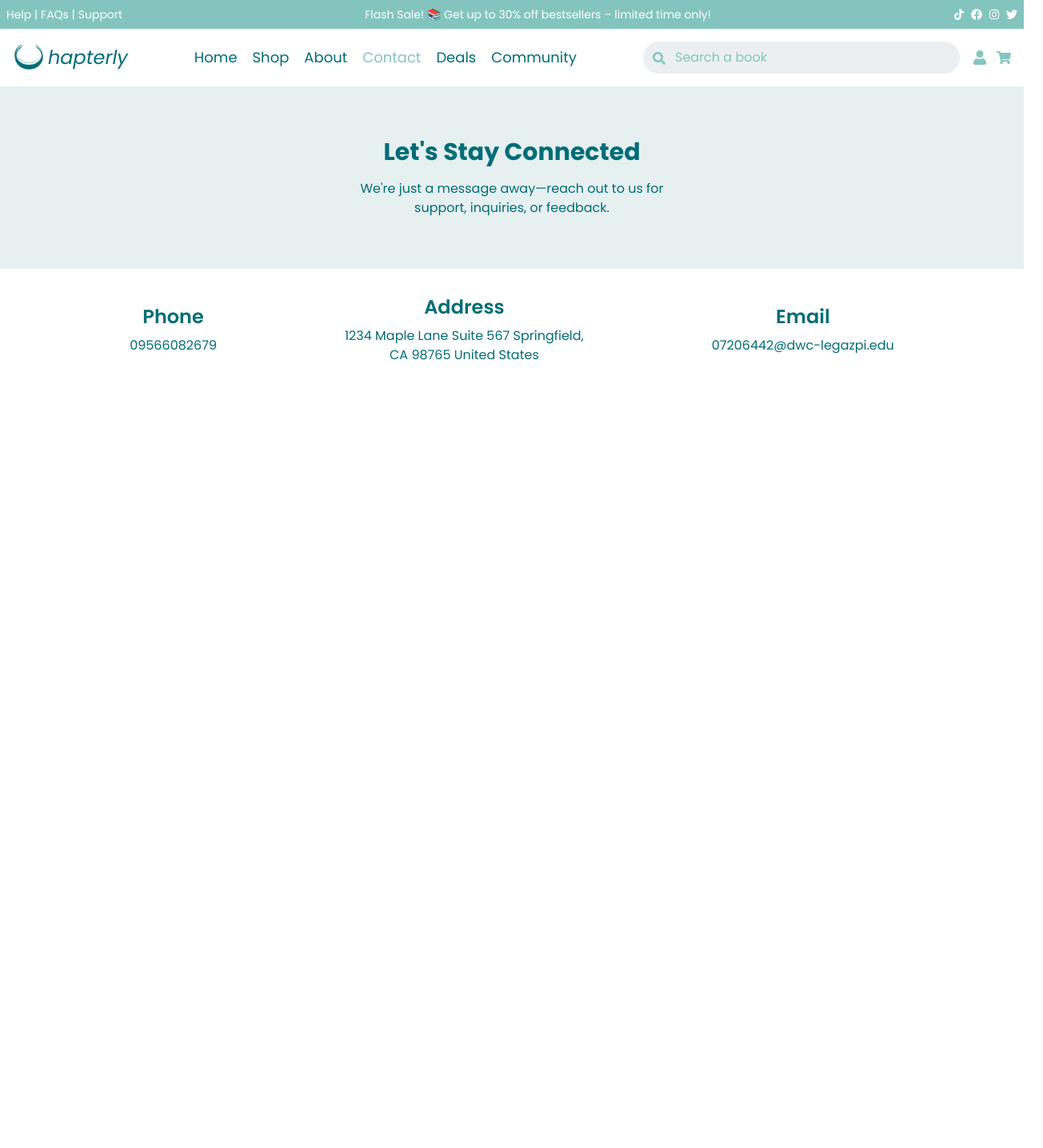
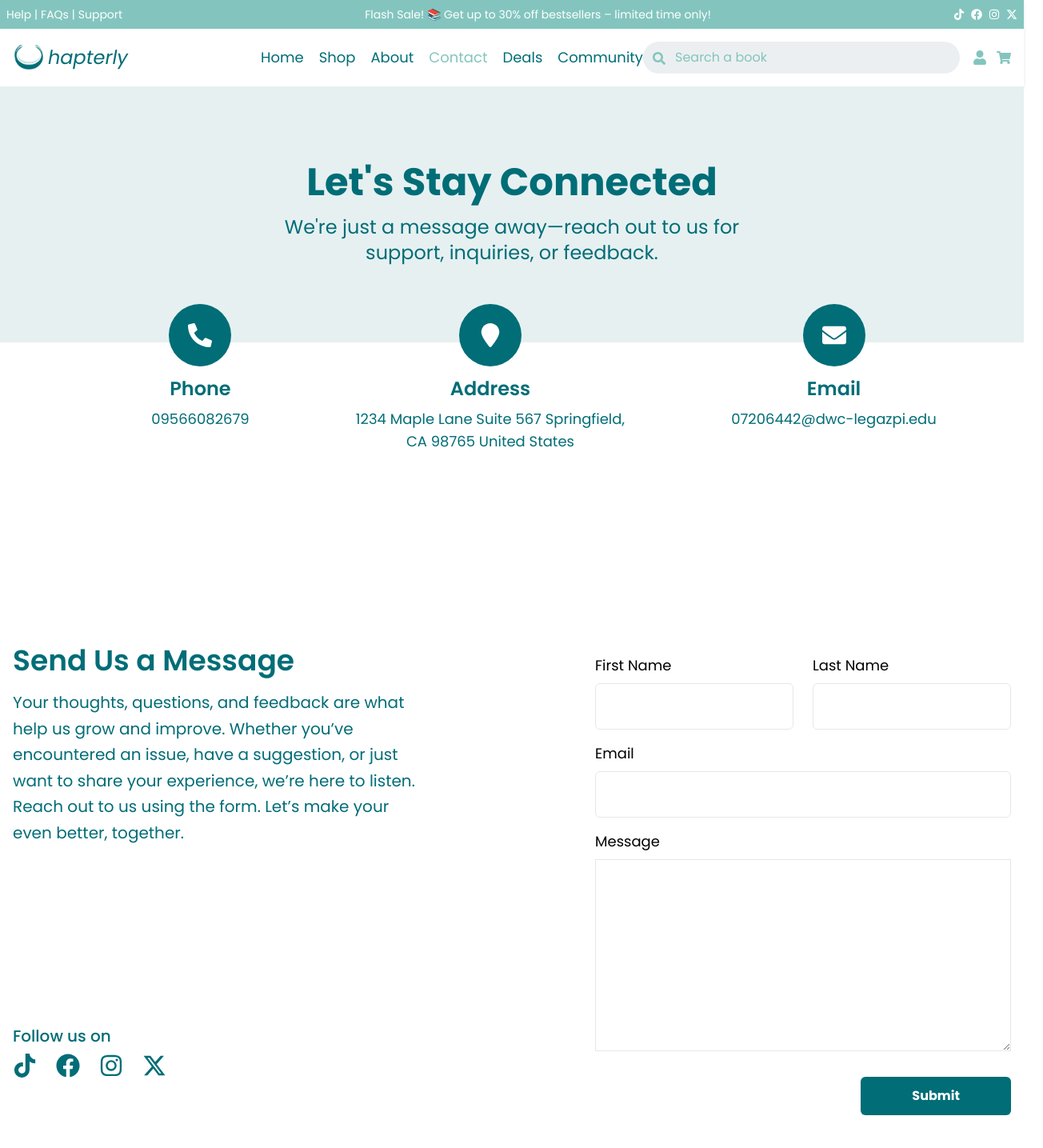
Before and after one commit to jamesricarte/Chapterly-Ecommerce, a React (Vite) app in the folder client/: page /contact in a window 1280 px wide. Shown: the top 1435 px of the page at 80% size, 1304 px wide, since content can reach past the window. Before the commit the page ends 800 px from the top, so only its background shows below. Built offline with nearby package versions, Linux system fonts and the light colour scheme; a web font is replaced by a local one.

Commit message:
Finish contact page

```diff
--- a/client/src/components/Footer.jsx
+++ b/client/src/components/Footer.jsx
@@ -43,7 +43,7 @@ const Footer = () => {
             <p>Enter your email to keep updated in our promotions!</p>
             <div className="flex mt-5">
               <input
-                className="w-full px-4 text-xs text-gray-500 focus:ring-2 focus:ring-primary-500 focus:outline-none"
+                className="w-full px-4 text-xs text-gray-500 focus:ring-1 focus:ring-primary-500 focus:outline-none"
                 type="text"
                 placeholder="Enter your email"
                 aria-label="Email"
--- a/client/src/components/Nav.jsx
+++ b/client/src/components/Nav.jsx
@@ -5,10 +5,10 @@ import {
   FaTiktok,
   FaInstagram,
   FaFacebook,
-  FaTwitter,
   FaUser,
   FaShoppingCart,
 } from "react-icons/fa";
+import { FaXTwitter } from "react-icons/fa6";
 import { Link, useLocation } from "react-router-dom";
 
 const Nav = () => {
@@ -20,9 +20,9 @@ const Nav = () => {
       <div className="text-sm text-white bg-secondary-500">
         <div className="container flex justify-between p-2 mx-auto">
           <div className="flex gap-1">
-            <p>Help |</p>
-            <p>FAQs |</p>
-            <p>Support</p>
+            <Link to="/help">Help |</Link>
+            <Link to="/help">FAQs |</Link>
+            <Link to="/community">Support</Link>
           </div>
 
           <div>
@@ -35,7 +35,7 @@ const Nav = () => {
             <FaTiktok />
             <FaFacebook />
             <FaInstagram />
-            <FaTwitter />
+            <FaXTwitter />
           </div>
         </div>
       </div>
@@ -45,7 +45,7 @@ const Nav = () => {
           <img className="w-10" src={Logo} alt="Chapterlys Logo" />
           <p className="ml-1 text-2xl italic text-primary-500">hapterly</p>
         </div>
-        <ul className="flex gap-[19px] text-lg text-primary-500 cursor-pointer">
+        <ul className="flex gap-[19px] text-lg ml-48 text-primary-500 cursor-pointer">
           <li className={`hover:text-secondary-500 ${isActive("/")}`}>
             <Link to="/">Home</Link>
           </li>
--- a/client/src/pages/Community/Community.jsx
+++ b/client/src/pages/Community/Community.jsx
@@ -1,10 +1,15 @@
 import React from "react";
 import Nav from "../../components/Nav";
+import Footer from "../../components/Footer";
 
 const Community = () => {
   return (
     <div>
       <Nav />
+
+      <main className="container h-screen px-4 py-8 mx-auto"></main>
+
+      <Footer />
     </div>
   );
 };
--- a/client/src/pages/Contact/Contact.jsx
+++ b/client/src/pages/Contact/Contact.jsx
@@ -1,43 +1,136 @@
 import React from "react";
 import Footer from "../../components/Footer";
 import Nav from "../../components/Nav";
+import {
+  FaEnvelope,
+  FaFacebook,
+  FaInstagram,
+  FaPhoneAlt,
+  FaTiktok,
+} from "react-icons/fa";
+import { FaLocationPin, FaXTwitter } from "react-icons/fa6";
 
 const Contact = () => {
   return (
     <>
       <Nav />
-      <main>
-        <div>
-          <div className="py-16 mb-8 bg-primary-50">
+      <main className="mb-16">
+        <div className="py-16 mb-8 bg-primary-50">
+          <div className="container px-4 py-8 mx-auto">
             <div className="flex flex-col items-center justify-center text-center text-primary-500">
-              <h1 className="mb-4 text-3xl font-bold">Let's Stay Connected</h1>
-              <p className="text-md">
+              <h1 className="mb-4 text-5xl font-bold">Let's Stay Connected</h1>
+              <p className="text-2xl">
                 We're just a message away—reach out to us for <br /> support,
                 inquiries, or feedback.
               </p>
             </div>
           </div>
-          <div className="flex items-center justify-center gap-40 text-center text-primary-500">
-            <div>
+          <div />
+        </div>
+        <div className="container flex flex-col items-center gap-60 px-4 mx-auto text-center text-primary-500 mt-[-80px]">
+          <div className="flex w-full ml-20 justify-evenly">
+            <div className="relative flex flex-col items-center">
+              <div className="p-6 mb-3 text-3xl rounded-full bg-primary-500">
+                <FaPhoneAlt className="text-white" />
+              </div>
               <h1 className="mb-2 text-2xl font-semibold">Phone</h1>
-              <p>09566082679</p>
+              <p className="text-lg">09566082679</p>
             </div>
-            <div>
+            <div className="flex flex-col items-center ">
+              <div className="p-6 mb-3 text-3xl rounded-full bg-primary-500">
+                <FaLocationPin className="text-white" />
+              </div>
               <h1 className="mb-2 text-2xl font-semibold">Address</h1>
-              <p>
+              <p className="text-lg">
                 1234 Maple Lane Suite 567 Springfield,
                 <br /> CA 98765 United States
               </p>
             </div>
-            <div>
+            <div className="flex flex-col items-center">
+              <div className="p-6 mb-3 text-3xl rounded-full bg-primary-500">
+                <FaEnvelope className="text-white " />
+              </div>
               <h1 className="mb-2 text-2xl font-semibold ">Email</h1>
-              <p>07206442@dwc-legazpi.edu</p>
+              <p className="text-lg">07206442@dwc-legazpi.edu</p>
             </div>
           </div>
-          <div />
+
+          <div className="grid grid-cols-2 gap-52">
+            <div className="flex flex-col text-left">
+              <h2 className="mb-4 text-4xl font-semibold">Send Us a Message</h2>
+              <p className="mb-56 text-xl leading-relaxed">
+                Your thoughts, questions, and feedback are what help us grow and
+                improve. Whether you’ve encountered an issue, have a suggestion,
+                or just want to share your experience, we’re here to listen.
+                Reach out to us using the form. Let’s make your even better,
+                together.
+              </p>
+              <h3 className="mb-2 text-xl font-medium">Follow us on</h3>
+              <div className="flex gap-6 text-3xl">
+                <FaTiktok />
+                <FaFacebook />
+                <FaInstagram />
+                <FaXTwitter />
+              </div>
+            </div>
+            <div className="mt-3">
+              <form
+                action=""
+                className="flex flex-col items-baseline w-full gap-4 text-black border-[#E0E0E0] "
+              >
+                <div className="flex w-full gap-6">
+                  <div className="flex flex-col w-full text-left">
+                    <label htmlFor="first_name" className="mb-2 text-lg">
+                      First Name
+                    </label>
+                    <input
+                      type="text"
+                      name="first_name"
+                      className="w-full p-4 border rounded-md focus:outline-none focus:ring-1 focus:ring-primary-500 "
+                    />
+                  </div>
+                  <div className="flex flex-col w-full text-left">
+                    <label htmlFor="last_name" className="mb-2 text-lg">
+                      Last Name
+                    </label>
+                    <input
+                      type="text"
+                      name="last_name"
+                      className="w-full p-4 border rounded-md focus:outline-none focus:ring-1 focus:ring-primary-500"
+                    />
+                  </div>
+                </div>
+                <div className="flex flex-col w-full text-left">
+                  <label htmlFor="email" className="mb-2 text-lg">
+                    Email
+                  </label>
+                  <input
+                    type="text"
+                    name="username"
+                    className="w-full p-4 border rounded-md focus:outline-none focus:ring-1 focus:ring-primary-500"
+                  />
+                </div>
+                <div className="flex flex-col w-full mb-4 text-left">
+                  <label htmlFor="username" className="mb-2 text-lg">
+                    Message
+                  </label>
+                  <textarea
+                    type=""
+                    name="username"
+                    className="w-full p-4 border h-60 focus:outline-none focus:ring-1 focus:ring-primary-500"
+                  />
+                </div>
+                <div className="flex justify-end w-full">
+                  <button className="px-16 py-3 text-base font-bold text-white rounded-md bg-primary-500 hover-preset-1">
+                    Submit
+                  </button>
+                </div>
+              </form>
+            </div>
+          </div>
         </div>
       </main>
-      {/* <Footer /> */}
+      <Footer />
     </>
   );
 };
--- a/client/src/pages/Deals/Deals.jsx
+++ b/client/src/pages/Deals/Deals.jsx
@@ -1,10 +1,15 @@
 import React from "react";
 import Nav from "../../components/Nav";
+import Footer from "../../components/Footer";
 
 const Deals = () => {
   return (
     <div>
       <Nav />
+      <main className="container px-4 py-8 mx-auto">
+        <div className="h-screen"></div>
+      </main>
+      <Footer />
     </div>
   );
 };
```
